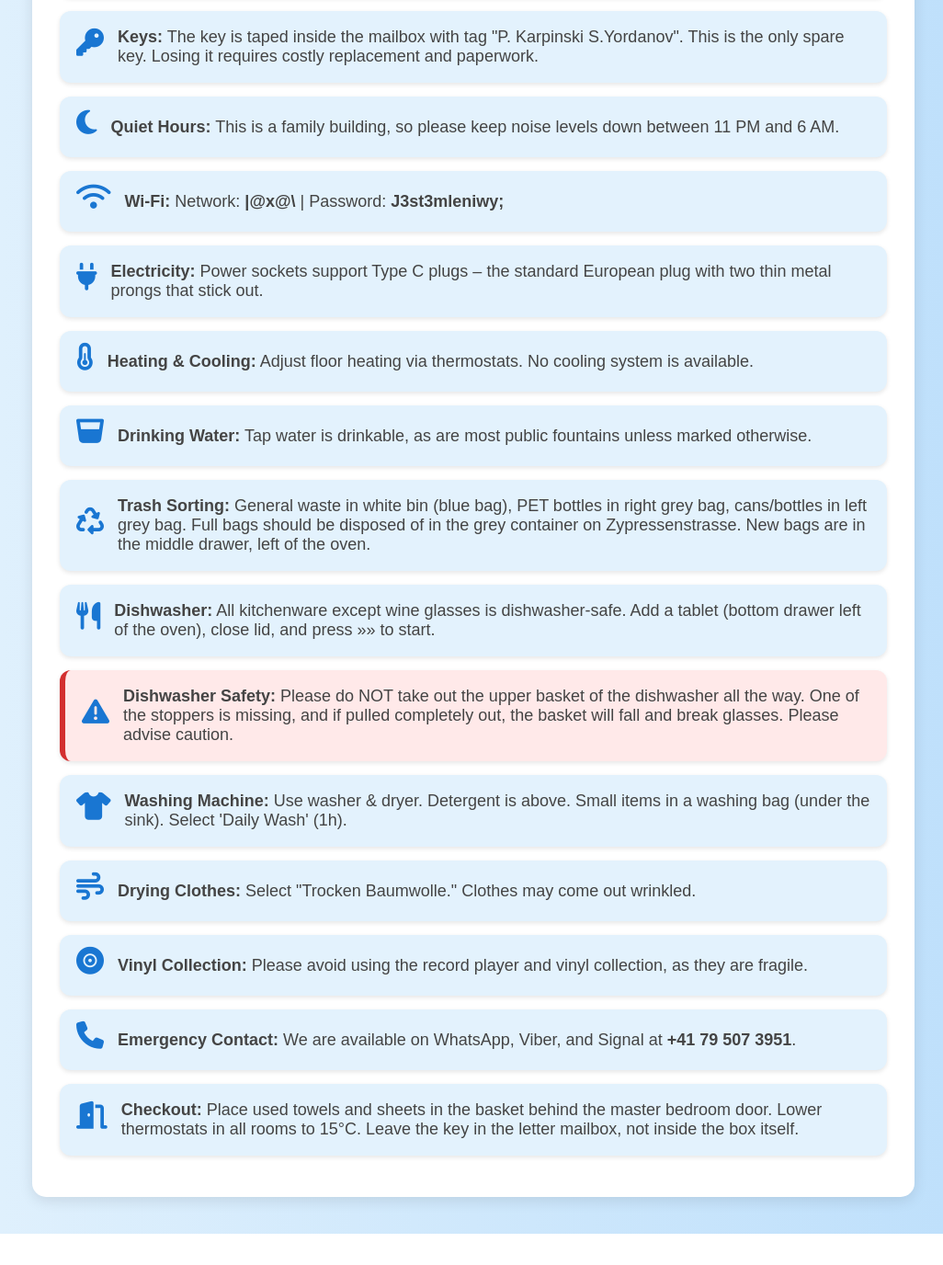
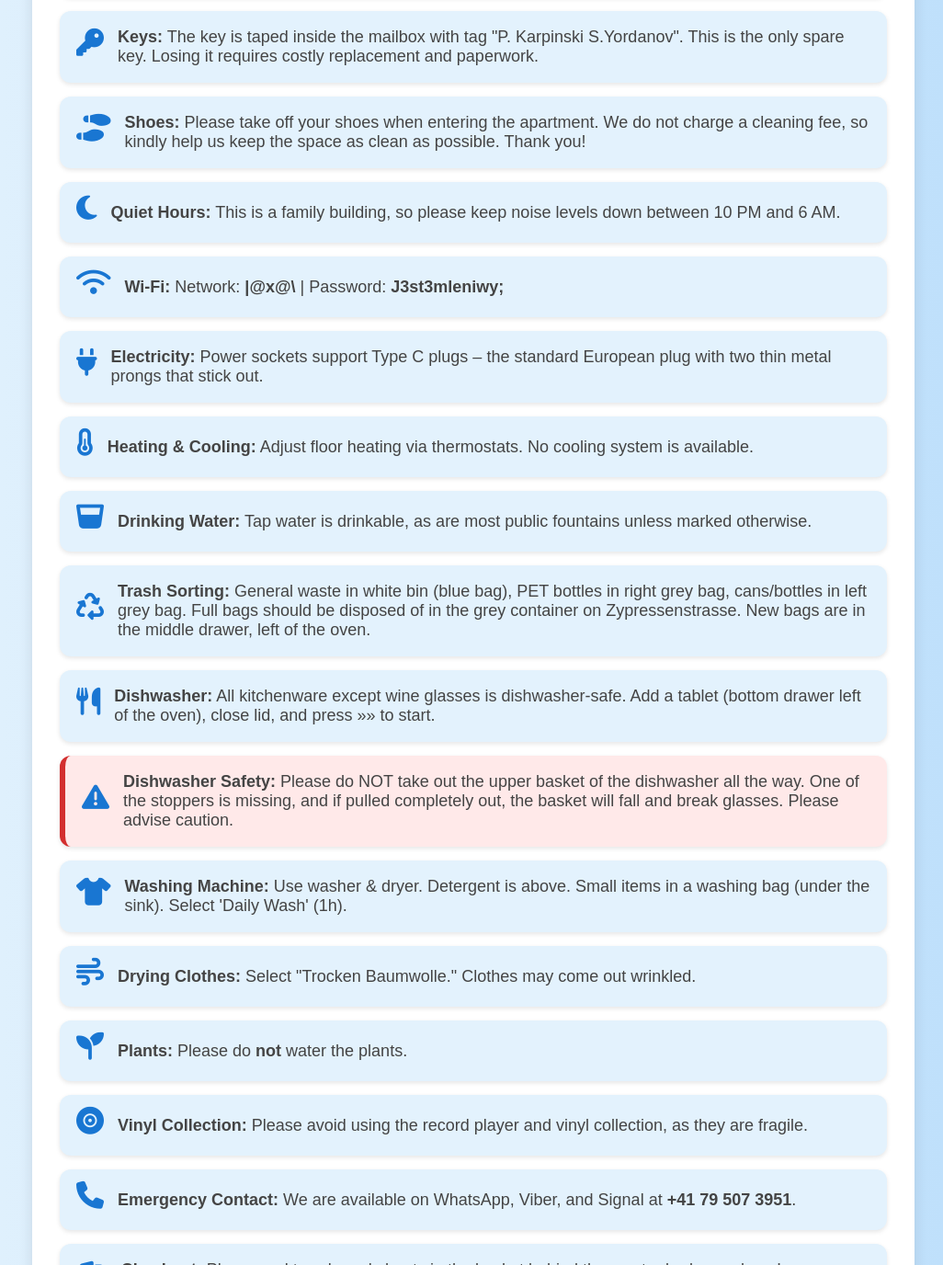
Before and after one commit to yordanov03/HomeExchangeInstructions, a plain HTML site: page index.html in a window 1280 px wide. Shown: the part 361-1737 px from the top of the page at 92% size, without its empty margins (125-1151 px from the left). Before the commit the page ends 1703 px from the top, so only its background shows below. Drawn offline with Linux system fonts and the light colour scheme.

Commit message:
taking off shoes

```diff
--- a/index.html
+++ b/index.html
@@ -83,9 +83,10 @@
             <p>Please follow these simple guidelines to ensure a comfortable stay.</p>
         </div>
         <div class="rules">
-            <div class="rule"><i class="fas fa-parking"></i><div class="rule-text"><strong>Parking:</strong> You are allowed to park only in spots marked by <strong>white lines</strong> (paid by the hour). A time limit is usually indicated on the street sign. Parking on spots with different color lines or outside any lines will result in a fine. <a href="https://maps.app.goo.gl/DSiHTuy1UpWb5S728" target="_blank">Parking spaces close by</a>.</div></div></div>
+            <div class="rule"><i class="fas fa-parking"></i><div class="rule-text"><strong>Parking:</strong> You are allowed to park only in spots marked by <strong>white lines</strong> (paid by the hour). A time limit is usually indicated on the street sign. Parking on spots with different color lines or outside any lines will result in a fine. <a href="https://maps.app.goo.gl/DSiHTuy1UpWb5S728" target="_blank">Parking spaces close by</a>.</div></div>
             <div class="rule"><i class="fas fa-key"></i><div class="rule-text"><strong>Keys:</strong> The key is taped inside the mailbox with tag "P. Karpinski S.Yordanov". This is the only spare key. Losing it requires costly replacement and paperwork.</div></div>
-            <div class="rule"><i class="fas fa-moon"></i><div class="rule-text"><strong>Quiet Hours:</strong> This is a family building, so please keep noise levels down between 11 PM and 6 AM.</div></div>
+            <div class="rule"><i class="fas fa-shoe-prints"></i><div class="rule-text"><strong>Shoes:</strong> Please take off your shoes when entering the apartment. We do not charge a cleaning fee, so kindly help us keep the space as clean as possible. Thank you!</div></div>
+            <div class="rule"><i class="fas fa-moon"></i><div class="rule-text"><strong>Quiet Hours:</strong> This is a family building, so please keep noise levels down between 10 PM and 6 AM.</div></div>
             <div class="rule"><i class="fas fa-wifi"></i><div class="rule-text"><strong>Wi-Fi:</strong> Network: <strong>|@x@\</strong> | Password: <strong>J3st3mleniwy;</strong></div></div>
             <div class="rule"><i class="fas fa-plug"></i><div class="rule-text"><strong>Electricity:</strong> Power sockets support Type C plugs – the standard European plug with two thin metal prongs that stick out.</div></div>
             <div class="rule"><i class="fas fa-thermometer-half"></i><div class="rule-text"><strong>Heating & Cooling:</strong> Adjust floor heating via thermostats. No cooling system is available.</div></div>
@@ -95,6 +96,7 @@
             <div class="rule important"><i class="fas fa-exclamation-triangle"></i><div class="rule-text"><strong>Dishwasher Safety:</strong> Please do NOT take out the upper basket of the dishwasher all the way. One of the stoppers is missing, and if pulled completely out, the basket will fall and break glasses. Please advise caution.</div></div>
             <div class="rule"><i class="fas fa-tshirt"></i><div class="rule-text"><strong>Washing Machine:</strong> Use washer & dryer. Detergent is above. Small items in a washing bag (under the sink). Select 'Daily Wash' (1h).</div></div>
             <div class="rule"><i class="fas fa-wind"></i><div class="rule-text"><strong>Drying Clothes:</strong> Select "Trocken Baumwolle." Clothes may come out wrinkled.</div></div>
+            <div class="rule"><i class="fas fa-seedling"></i><div class="rule-text"><strong>Plants:</strong> Please do <strong>not</strong> water the plants.</div></div>
             <div class="rule"><i class="fas fa-record-vinyl"></i><div class="rule-text"><strong>Vinyl Collection:</strong> Please avoid using the record player and vinyl collection, as they are fragile.</div></div>
             <div class="rule"><i class="fas fa-phone"></i><div class="rule-text"><strong>Emergency Contact:</strong> We are available on WhatsApp, Viber, and Signal at <strong>+41 79 507 3951</strong>.</div></div>
             <div class="rule"><i class="fas fa-door-open"></i><div class="rule-text"><strong>Checkout:</strong> Place used towels and sheets in the basket behind the master bedroom door. Lower thermostats in all rooms to 15°C. Leave the key in the letter mailbox, not inside the box itself.</div></div>
```
